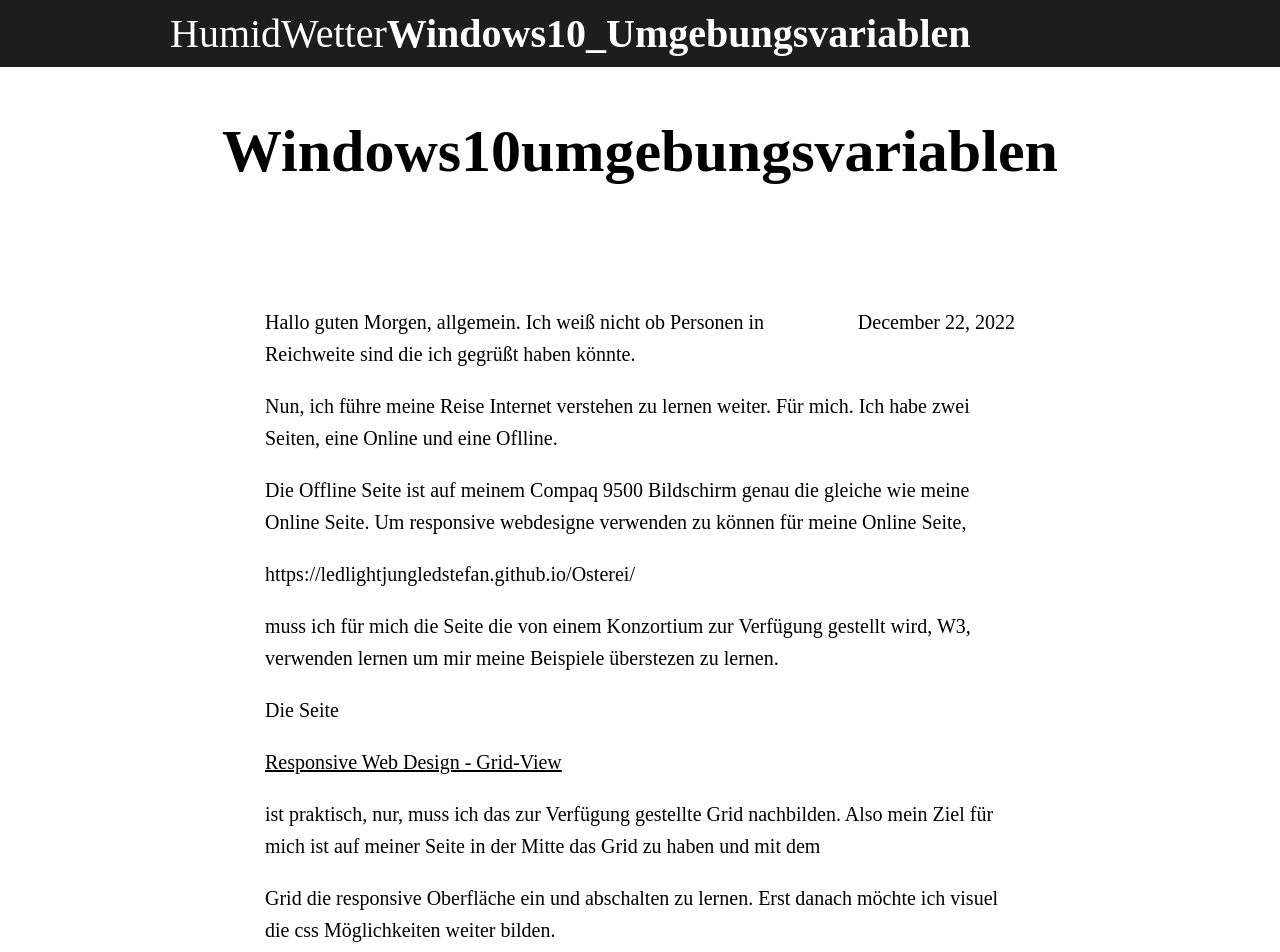
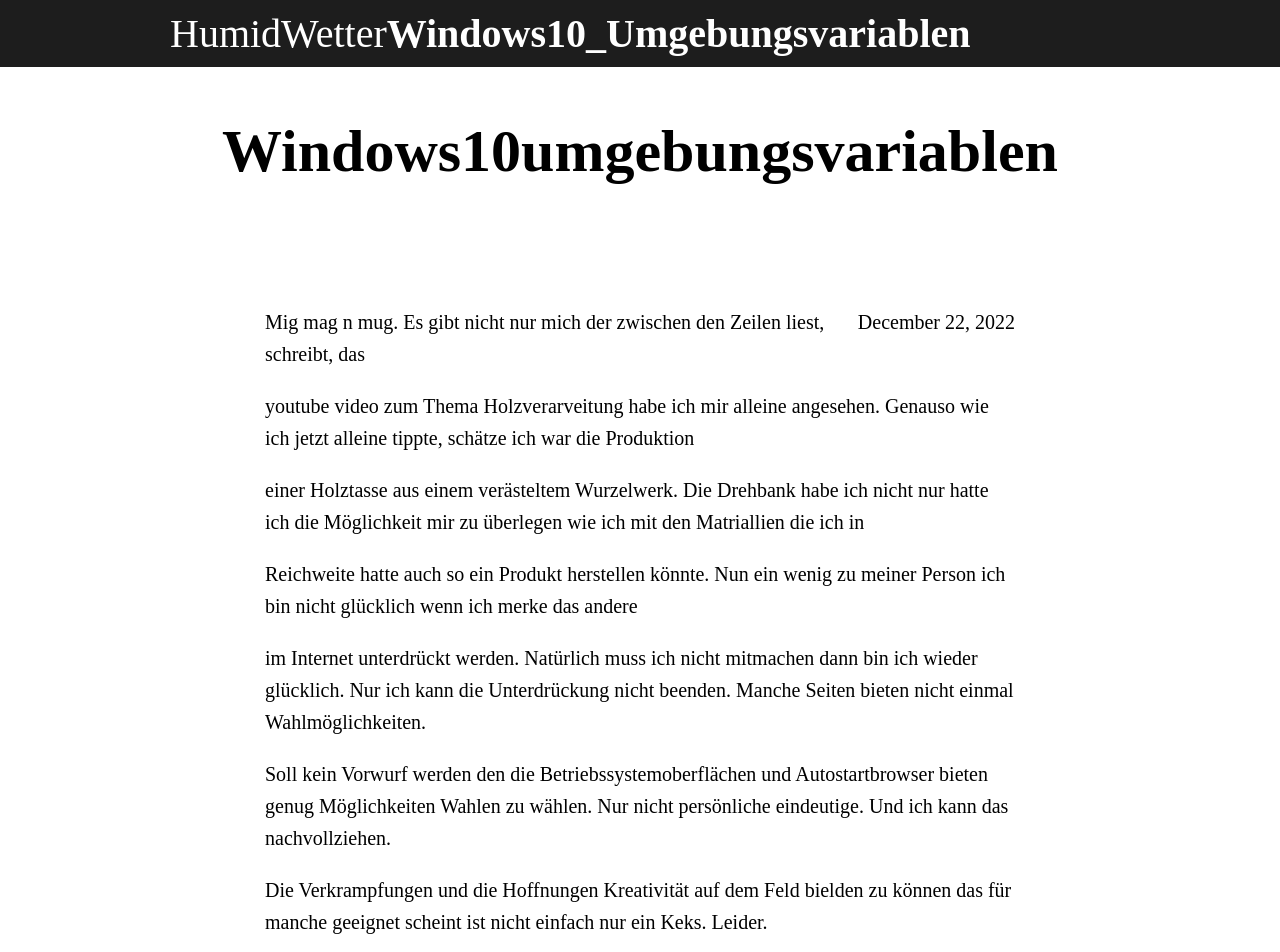
Before and after one commit to ledlightjungledStefan/Osterei, a Jekyll site: the page built from _posts/2022-12-22-Windows10Umgebungsvariablen.markdown, in a window 1280 px wide and 1400 px high. Shown: the top 952 px of the window. Built offline with Jekyll 4.4.1, drawn with Linux system fonts in a browser that asks for light colours; some web fonts are replaced; some of the changed text lies outside the part shown; grey boxes are pictures that could not be loaded.

Commit message:
Update 2022-12-22-Windows10Umgebungsvariablen.markdown

```diff
--- a/_posts/2022-12-22-Windows10Umgebungsvariablen.markdown
+++ b/_posts/2022-12-22-Windows10Umgebungsvariablen.markdown
@@ -5,10 +5,28 @@
 image_path: /Osterei/assets/images/cupcakes/chocolate_banana.png
 description: cupcake with chocolate colors for /d %a in (%EINBAHN%) do dir /b %a
 ---
-Hallo guten Morgen, allgemein.
-Ich weiß nicht ob Personen in Reichweite sind die ich gegrüßt haben könnte.
+Mig mag n mug.
+Es gibt nicht nur mich der zwischen den Zeilen liest, schreibt, das
 
-Nun, ich führe meine Reise Internet verstehen zu lernen weiter. Für mich.
+youtube video zum Thema Holzverarveitung habe ich mir alleine angesehen.
+Genauso wie ich jetzt alleine tippte, schätze ich war die Produktion
+
+einer Holztasse aus einem verästeltem Wurzelwerk. Die Drehbank habe ich nicht
+nur hatte ich die Möglichkeit mir zu überlegen wie ich mit den Matriallien die ich in
+
+Reichweite hatte auch so ein Produkt herstellen könnte.
+Nun ein wenig zu meiner Person ich bin nicht glücklich wenn ich merke das andere
+
+im Internet unterdrückt werden. Natürlich muss ich nicht mitmachen dann bin ich wieder glücklich.
+Nur ich kann die Unterdrückung nicht beenden. Manche Seiten bieten nicht einmal Wahlmöglichkeiten.
+
+Soll kein Vorwurf werden den die Betriebssystemoberflächen und Autostartbrowser bieten genug
+Möglichkeiten Wahlen zu wählen. Nur nicht persönliche eindeutige. Und ich kann das nachvollziehen.
+
+Die Verkrampfungen und die Hoffnungen Kreativität auf dem Feld bielden zu können das für manche
+geeignet scheint ist nicht einfach nur ein Keks. Leider.
+
+![image](https://user-images.githubusercontent.com/75255909/223933028-3c3adbd2-7014-45e3-9e34-6f408756c8f0.png)
 Ich habe zwei Seiten, eine Online und eine Oflline.
 
 Die Offline Seite ist auf meinem Compaq 9500 Bildschirm genau die gleiche wie meine Online Seite.
```
